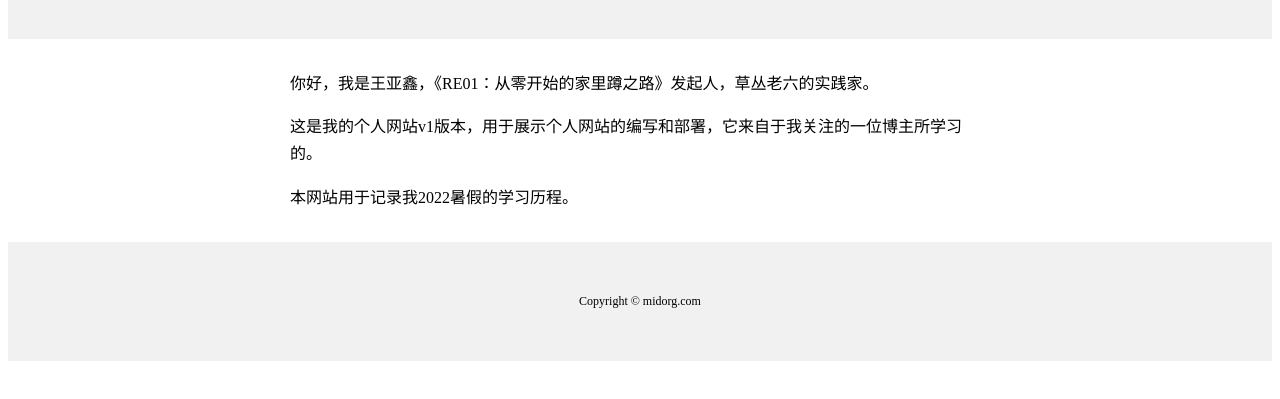
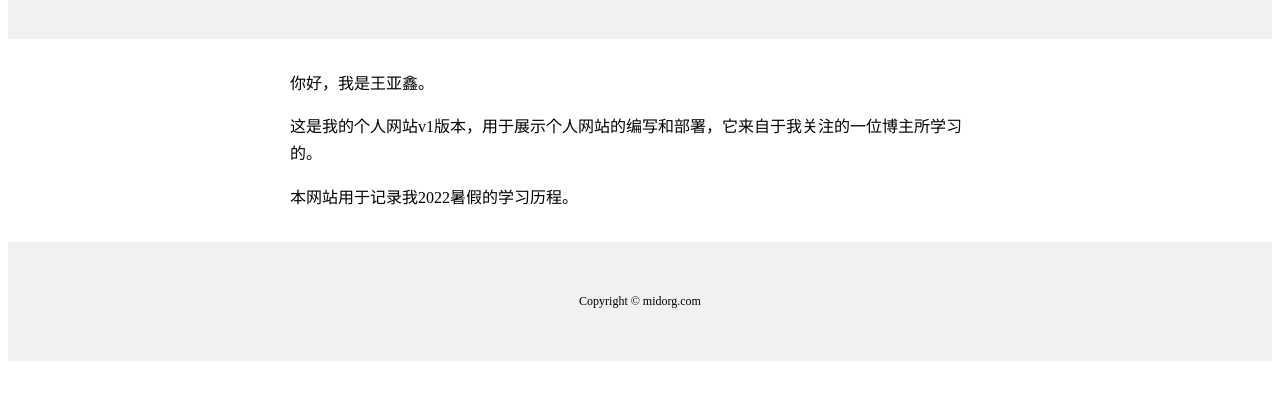
Before and after one commit to darkteas/re01-1, a plain HTML site: page index.html in a window 1280 px wide. Shown: the part 133-532 px from the top of the page. Drawn offline with Linux system fonts and the light colour scheme.

Commit message:
Update index.html

```diff
--- a/index.html
+++ b/index.html
@@ -18,7 +18,7 @@
          margin: auto;
          padding: 15px;
          line-height: 1.7;">
-        <p>你好，我是王亚鑫，《RE01：从零开始的家里蹲之路》发起人，草丛老六的实践家。</p>
+        <p>你好，我是王亚鑫。</p>
         <p>这是我的个人网站v1版本，用于展示个人网站的编写和部署，它来自于我关注的一位博主所学习的。</p>
         <p>本网站用于记录我2022暑假的学习历程。</p>
     </div>
```
